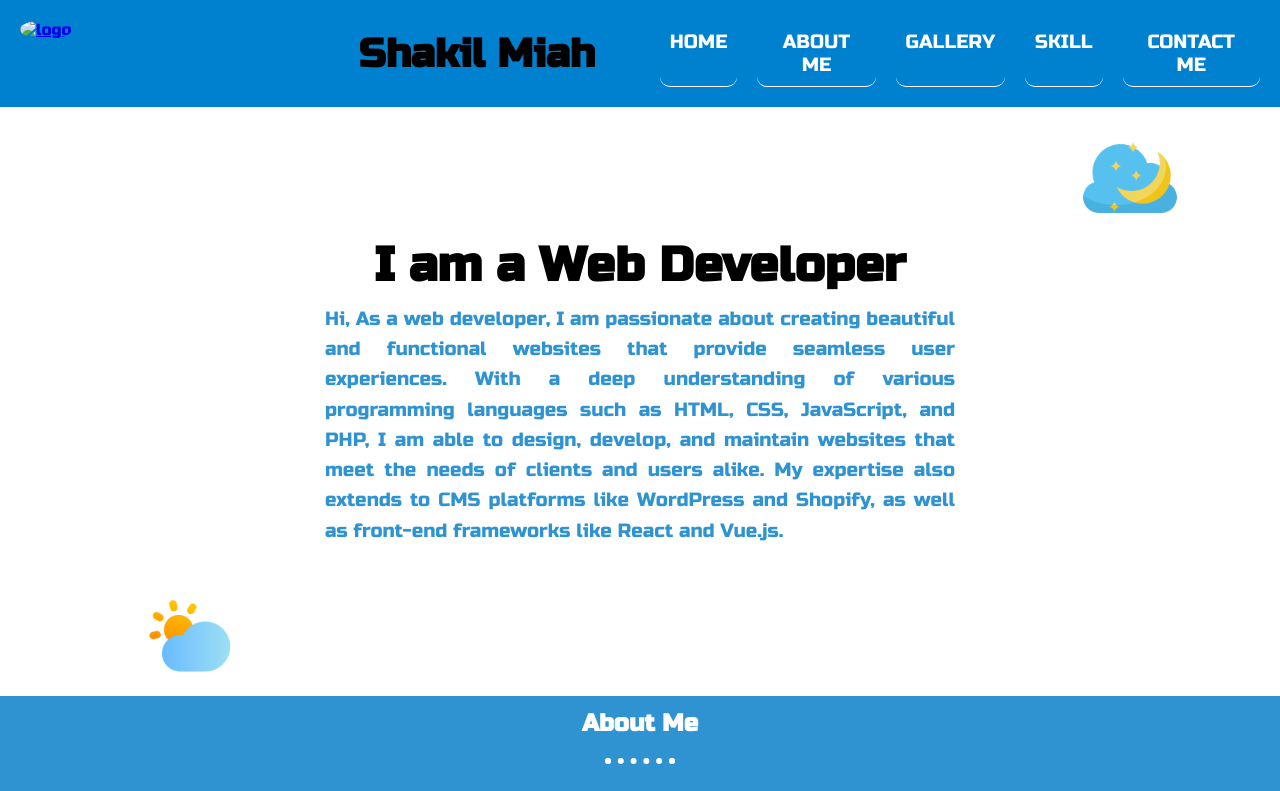
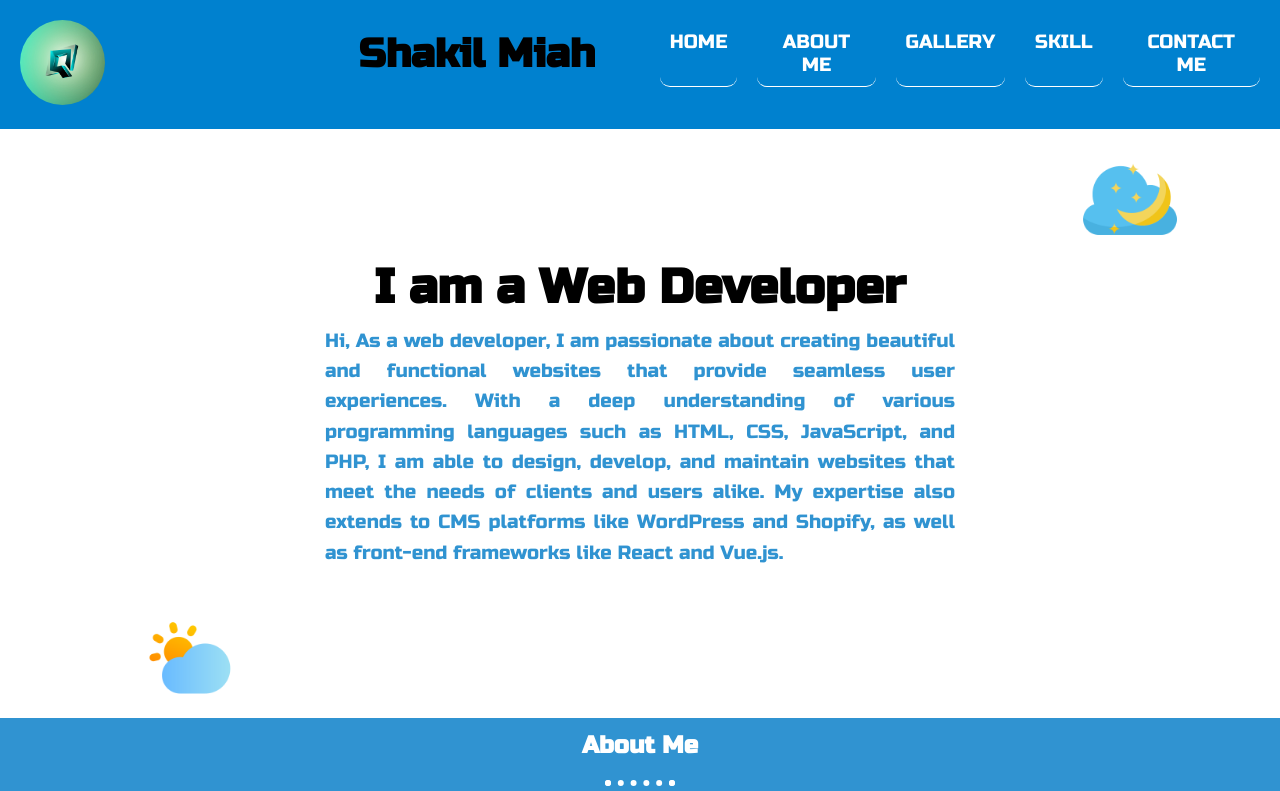
Before and after one commit to Shakil412/Persona-site, a plain HTML site: page index.html in a window 1280 px wide. Shown: the top 791 px of the page. Drawn offline with Linux system fonts and the light colour scheme.

Commit message:
Update index.html

```diff
--- a/index.html
+++ b/index.html
@@ -27,7 +27,7 @@
         <div class="logo col-2" id="home">
 
 
-            <a href= "#home"> <img src="./logo.jpg" alt="logo" ></a>
+            <a href= "#home"> <img src="PHOTO/logo.jpg" alt="logo" ></a>
 
         </div>
 
```
